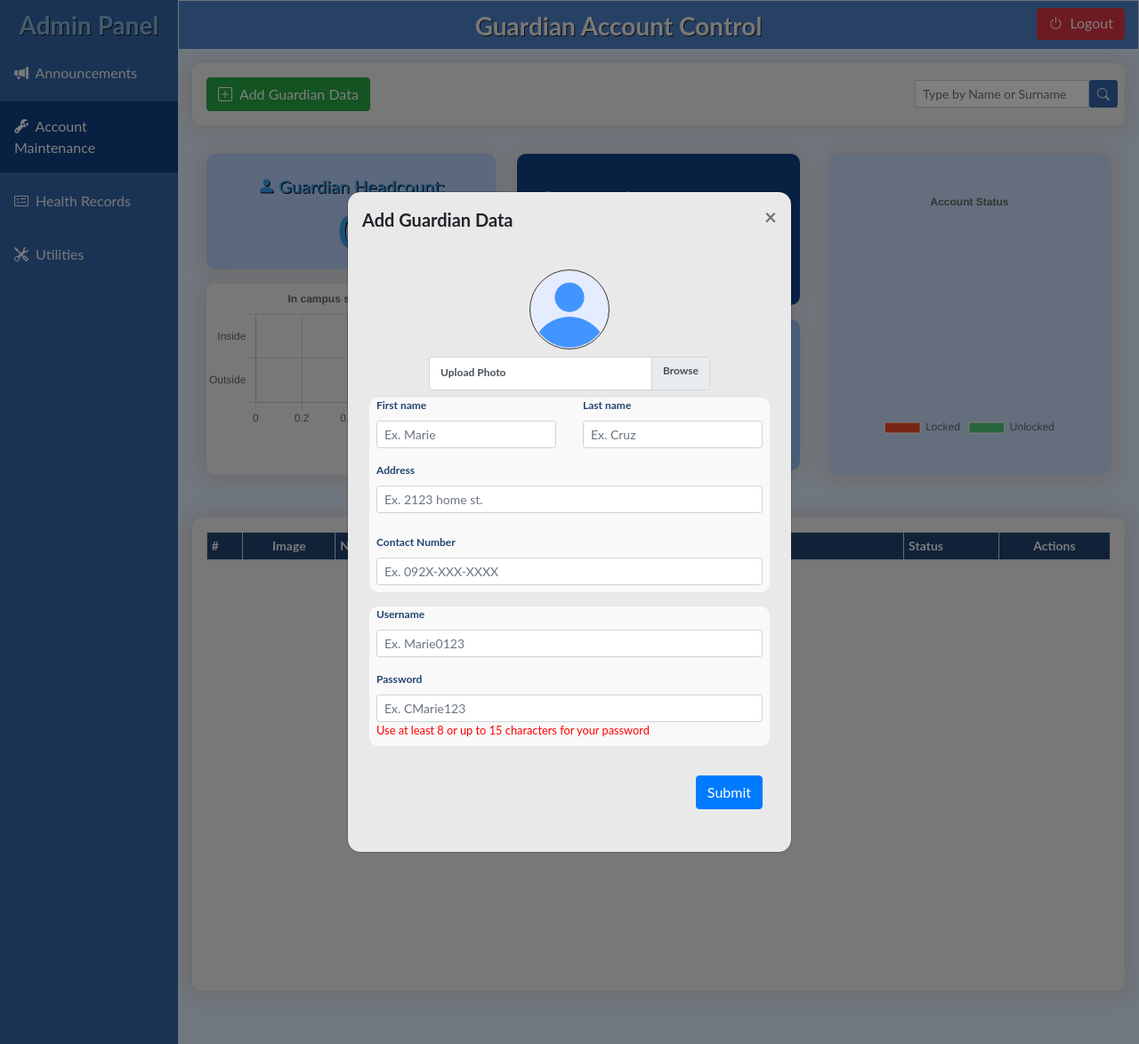
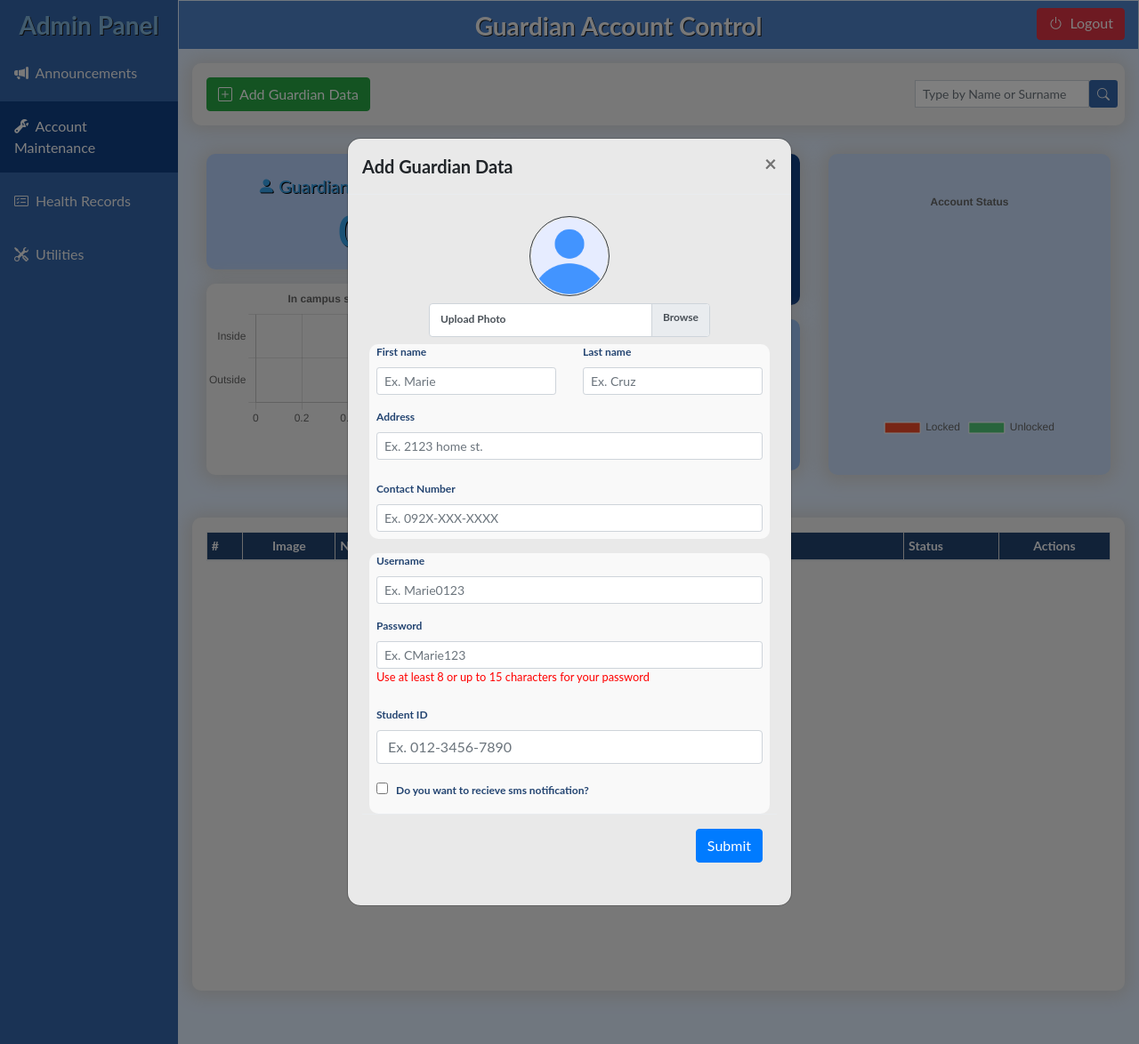
Before and after one commit to changco0987/QrApp, a PHP site: page /admin/admin_guardian.php in a window 1280 px wide, after a click on "Add Guardian Data". Shown: the whole page at 89% size. Run offline with PHP 8.4, Linux system fonts and the light colour scheme; the visitor is signed in with stand-in values (Sample User, id 1); data that the repository does not hold is empty; some libraries are stand-ins or nearby versions.

Commit message:
added: stud id and notif toggle in guardian admin

```diff
--- a/admin/admin_guardian.php
+++ b/admin/admin_guardian.php
@@ -692,6 +692,22 @@ td{
                             </div>
                           </div>
                       </div>
+                        <div class="form-group">
+                            <div class="row">
+                                <div class="col-sm-12 col-xs-12 col-md-12 col-lg-12">
+                                    <label class="d-flex align-items-start" for="studentidTb">Student ID</label>
+                                    <input type="text" class="form-control no-border" id="studentidTb" name="studentidTb" placeholder="Ex. 012-3456-7890" maxlength="80" required>
+                                </div>
+                            </div>
+                        </div>
+                        <div class="form-group form-check-inline" id="notifDiv">
+                            <div class="row ">
+                                <div class="col-sm-12 col-xs-12 col-md-12 col-lg-12">
+                                    <input class="form-check-input no-border" name="notifCheckbox" type="checkbox" value="true" id="notifCheckbox">
+                                    <label id="smsNotifLbl" class="form-check-label" for="notifCheckbox">Do you want to recieve sms notification?</label>
+                                </div>
+                            </div>
+                        </div>
                     </div>
                     <div class="modal-footer">
                         <div class="form-group">
--- a/controller/accountStat.php
+++ b/controller/accountStat.php
@@ -27,7 +27,7 @@
             $data->setStatus($_POST['statusTb']);
 
             UpdateAccountGuardian($conn,$data);
-            echo '<script> localStorage.setItem("visitorMsg",1); window.location = "../admin/admin_guardian.php";</script>';//success message
+            echo '<script> localStorage.setItem("guardianMsg",1); window.location = "../admin/admin_guardian.php";</script>';//success message
         }
     }
     else
--- a/controller/deleteAccount.php
+++ b/controller/deleteAccount.php
@@ -28,7 +28,7 @@
             DeleteAccountGuardian($conn,$data);
 
             //header('Location: ../admin/dashboard.php');
-            echo '<script> localStorage.setItem("visitorMsg",4); window.location = "../admin/admin_guardian.php";</script>';//success message
+            echo '<script> localStorage.setItem("guardianMsg",4); window.location = "../admin/admin_guardian.php";</script>';//success message
         }
 
     }
--- a/controller/updateInfo.php
+++ b/controller/updateInfo.php
@@ -163,7 +163,7 @@
                     //This will tell the system that the update is made in the admin page
                     if($_POST['adminReq'] == 'true')
                     {
-                        echo '<script> localStorage.setItem("visitorMsg",1); window.location = "../admin/admin_guardian.php";</script>';
+                        echo '<script> localStorage.setItem("guardianMsg",1); window.location = "../admin/admin_guardian.php";</script>';
                         exit();
                     }
                     else
@@ -178,7 +178,7 @@
                     //This will tell the system that the update is made in the admin page
                     if($_POST['adminReq'] == 'true')
                     {
-                        echo '<script> localStorage.setItem("state",4); window.location = "../admin/admin_guardian.php";</script>';
+                        echo '<script> localStorage.setItem("guardianMsg",4); window.location = "../admin/admin_guardian.php";</script>';
                     }
                     else
                     {
```
Also changed, not shown: admin/editGuardian.php (added).
